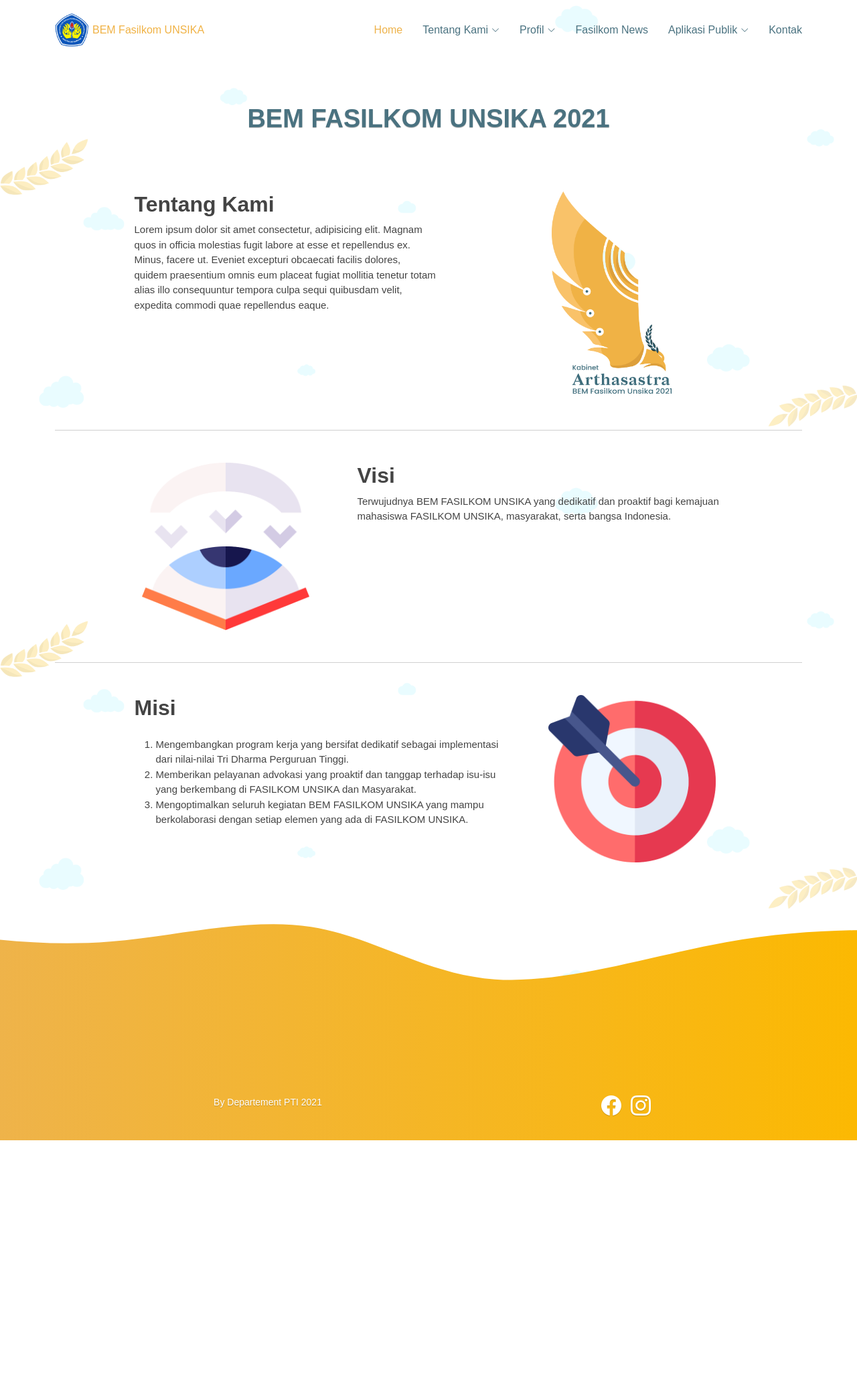
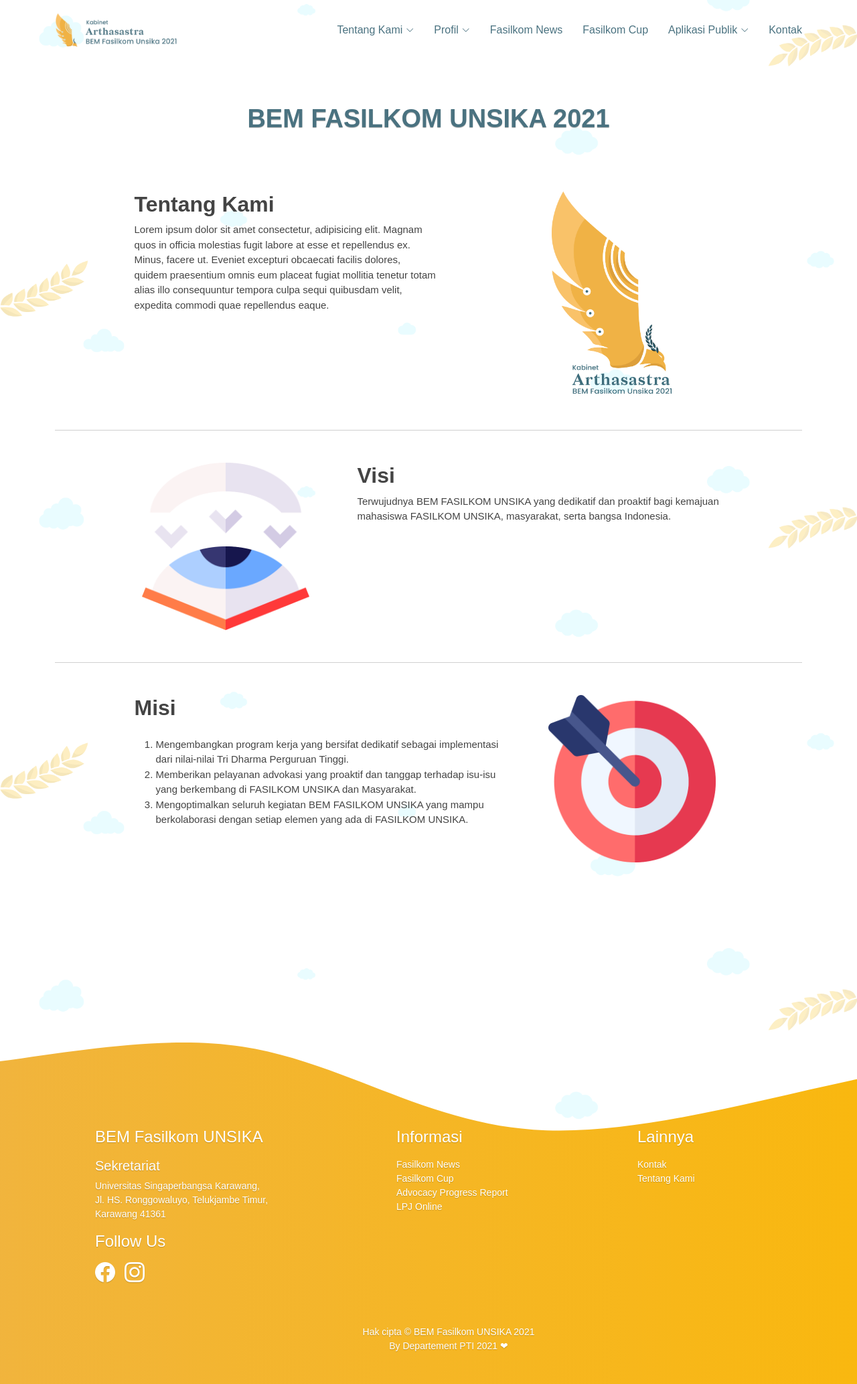
Before and after one commit to iryamr/Web-BEM, a plain HTML site: page visimisi.html in a window 1280 px wide. Shown: the whole page at 67% size. Before the commit the page ends 1703 px from the top, so only its background shows below. Drawn offline with Linux system fonts and the light colour scheme; files whose address does not match are found by name.

Commit message:
nav dan footer visimisi

```diff
--- a/visimisi.html
+++ b/visimisi.html
@@ -16,7 +16,8 @@
 
   <!-- Google Fonts -->
   <link rel="preconnect" href="https://fonts.gstatic.com">
-  <link href="https://fonts.googleapis.com/css2?family=Quicksand:wght@300;400;500;600;700&display=swap" rel="stylesheet">
+  <link href="https://fonts.googleapis.com/css2?family=Quicksand:wght@300;400;500;600;700&display=swap"
+    rel="stylesheet">
 
   <!-- Vendor CSS Files -->
   <link href="assets/vendor/bootstrap/css/bootstrap.min.css" rel="stylesheet">
@@ -37,46 +38,45 @@
     <div class="container-fluid container-xl d-flex align-items-center justify-content-between">
 
       <a href="index.html" class="logo d-flex align-items-center">
-        <img src="assets/img/3x/Asset 2@3x.png" alt="">
-        <span>BEM Fasilkom UNSIKA</span>
+        <img src="assets/img/Arthasastra-Logo-Navbar.png" alt="">
+        <!-- <span>BEM Fasilkom Unsika</span> -->
       </a>
 
       <nav id="navbar" class="navbar">
-        <ul>
-          <li><a class="nav-link active" href="index.html">Home</a></li>
+        <ul class="menu">
           <li class="dropdown"><a href="#"><span>Tentang Kami</span> <i class="bi bi-chevron-down"></i></a>
-            <ul>
+            <ul class="submenu">
               <li><a href="#">Grand Design</a></li>
               <li><a href="visimisi.html">Visi Misi</a></li>
               <li><a href="struktur.html">Struktur Organisasi</a></li>
-              <li><a href="#">Logo</a></li>
+              <li><a href="logo.html">Logo</a></li>
             </ul>
           </li>
           <li class="dropdown"><a href="#"><span>Profil</span> <i class="bi bi-chevron-down"></i></a>
-            <ul>
+            <ul class="submenu">
               <li><a href="bph.html">Badan Pengurus Harian</a></li>
               <li class="dropdown"><a href="#"><span>PSDM</span> <i class="bi bi-chevron-right"></i></a>
-                <ul>
+                <ul class="submenu">
                   <li><a href="kaderisasi.html">Kaderisasi</a></li>
                   <li><a href="pp.html">Pengembangan dan Pengawasan</a></li>
                 </ul>
               </li>
               <li class="dropdown"><a href="#"><span>Minat & Bakat</span> <i class="bi bi-chevron-right"></i></a>
-                <ul>
+                <ul class="submenu">
                   <li><a href="keilmuan.html">Keilmuan</a></li>
                   <li><a href="olahraga.html">Olahraga</a></li>
                   <li><a href="senbud.html">Seni Budaya</a></li>
                 </ul>
               </li>
               <li class="dropdown"><a href="#"><span>Sosial Politik</span> <i class="bi bi-chevron-right"></i></a>
-                <ul>
+                <ul class="submenu">
                   <li><a href="adkesma.html">Adkesma</a></li>
                   <li><a href="kastrat.html">Kastrat</a></li>
                   <li><a href="pengmas.html">Pengmas</a></li>
                 </ul>
               </li>
               <li class="dropdown"><a href="#"><span>Kominfo</span> <i class="bi bi-chevron-right"></i></a>
-                <ul>
+                <ul class="submenu">
                   <li><a href="bismit.html">Bismit</a></li>
                   <li><a href="media.html">Media</a></li>
                   <li><a href="pti.html">PTI</a></li>
@@ -86,11 +86,17 @@
             </ul>
           </li>
           <li><a class="nav-link scrollto" href="berita.html">Fasilkom News</a></li>
+          <li><a href="cup.html" class="nav-link">Fasilkom Cup</a></li>
           <li class="dropdown"><a href="#"><span>Aplikasi Publik</span> <i class="bi bi-chevron-down"></i></a>
-            <ul>
+            <ul class="submenu">
               <li><a href="#">E-Learning Fasilkom</a></li>
               <li><a href="#">Pinjam BEM</a></li>
+
+              <li><a href="lpj.html">LPJ Online</a></li>
+              <li><a href="apr.html">Advocacy Progress Report</a></li>
+
               <li><a href="#">LPJ Online</a></li>
+              <li><a href="#">Game</a></li>
             </ul>
           </li>
           <li><a class="nav-link" href="kontak.html">Kontak</a></li>
@@ -115,7 +121,10 @@
       <div class="row justify-content-center mt-5 mb-5 gap-5">
         <div class="col-md-5">
           <h2>Tentang Kami</h2>
-          <p>Lorem ipsum dolor sit amet consectetur, adipisicing elit. Magnam quos in officia molestias fugit labore at esse et repellendus ex. Minus, facere ut. Eveniet excepturi obcaecati facilis dolores, quidem praesentium omnis eum placeat fugiat mollitia tenetur totam alias illo consequuntur tempora culpa sequi quibusdam velit, expedita commodi quae repellendus eaque.</p>
+          <p>Lorem ipsum dolor sit amet consectetur, adipisicing elit. Magnam quos in officia molestias fugit labore at
+            esse et repellendus ex. Minus, facere ut. Eveniet excepturi obcaecati facilis dolores, quidem praesentium
+            omnis eum placeat fugiat mollitia tenetur totam alias illo consequuntur tempora culpa sequi quibusdam velit,
+            expedita commodi quae repellendus eaque.</p>
         </div>
         <div class="col-md-4">
           <img src="assets/img/Arthasastra Logo Sample 13.png" width="180" style="margin-left: 100px;">
@@ -166,24 +175,50 @@
   <footer id="footer" class="footer">
 
     <div class="container">
-      <div class="copyright">
-        <div class="row">
-          <div class="col-md-6">
-            <p>By Departement PTI 2021</p>
-          </div>
-          <div class="col-md-6">
-            <div class="social-links">
+      <div class="copyright text-start">
+        <div class="row mt-5">
+          <div class="col-md-5">
+            <h4 class="mb-3">BEM Fasilkom UNSIKA</h4>
+            <h5>Sekretariat</h5>
+            <p>Universitas Singaperbangsa Karawang,<br> Jl. HS. Ronggowaluyo, Telukjambe Timur,<br> Karawang
+              41361</p>
+            <h4 class="mb-3">Follow Us</h4>
+            <div class="social-links mb-3">
               <a href="https://www.facebook.com/bemfasilkomusk" target="_blank" class="facebook"><i
                   class="bi bi-facebook"></i></a>
               <a href="https://www.instagram.com/bemfasilkomunsika/" target="_blank" class="instagram"><i
                   class="bi bi-instagram bx bxl-instagram"></i></a>
             </div>
           </div>
+          <div class="col-md-4">
+            <h4 class="mb-3">Informasi</h4>
+            <div class="informasi mb-3">
+              <a href="#" target="_blank">Fasilkom News</a>
+              <a href="#" target="_blank">Fasilkom Cup</a>
+              <a href="#" target="_blank">Advocacy Progress Report</a>
+              <a href="#" target="_blank">LPJ Online</a>
             </div>
           </div>
+          <div class="col-md-2">
+            <h4 class="mb-3">Lainnya</h4>
+            <div class="other">
+              <a href="kontak.html">Kontak</a>
+              <a href="visimisi.html">Tentang Kami</a>
+            </div>
+          </div>
+        </div>
+        <div class="row text-center mt-5">
+          <div class="col-md">
+            <p>Hak cipta &#169; BEM Fasilkom UNSIKA 2021<br>By Departement <a href="pti.html" class="link-pti">PTI</a>
+              2021 &#10084;</p>
+            <p></p>
+          </div>
+        </div>
+      </div>
+    </div>
+
   </footer>
   <!-- End Footer -->
-
   <a href="#" class="back-to-top d-flex align-items-center justify-content-center"><i
       class="bi bi-arrow-up-short"></i></a>
 
```
Lines whose indentation alone changed are shown as unchanged.
